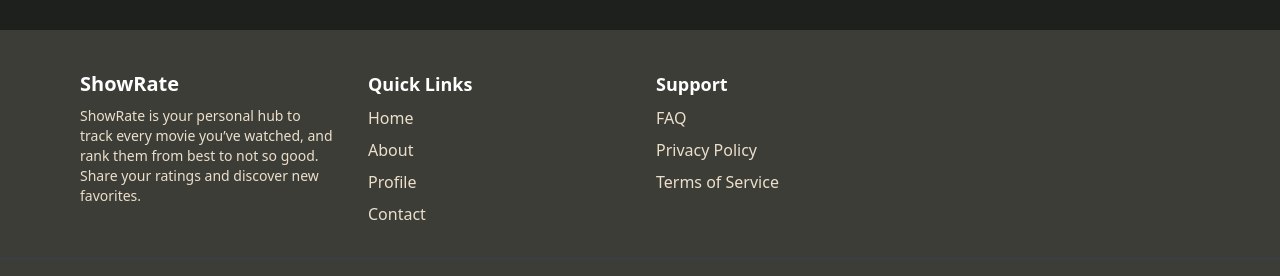
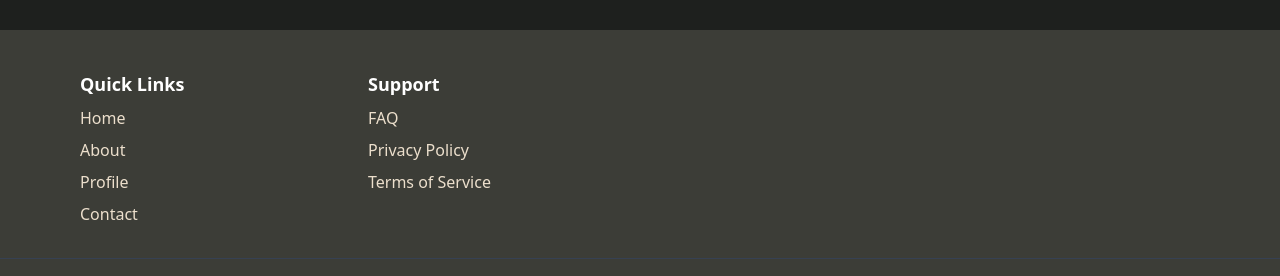
Before and after one commit to jformani04-arch/ShowRate, a React (Vite) app in the folder frontend/: page / in a window 1280 px wide. Shown: the part 2134-2410 px from the top of the page. Built offline with nearby package versions, Linux system fonts and the light colour scheme; no server answers.

Commit message:
Footer update

```diff
--- a/frontend/src/components/layout/Footer.jsx
+++ b/frontend/src/components/layout/Footer.jsx
@@ -4,15 +4,6 @@ export default function Footer() {
   return (
     <footer className="bg-[#3C3D37] text-[#ECDFCC] py-10 mt-12">
       <div className="max-w-6xl mx-auto px-4 grid grid-cols-1 md:grid-cols-4 gap-8">
-
-        {/* About section */}
-        <div>
-          <h2 className="text-xl font-bold text-white">ShowRate</h2>
-          <p className="mt-2 text-sm">
-            ShowRate is your personal hub to track every movie you’ve watched,
-            and rank them from best to not so good. Share your ratings and discover new favorites.
-          </p>
-        </div>
 
         {/* Quick Links */}
         <div>
```
